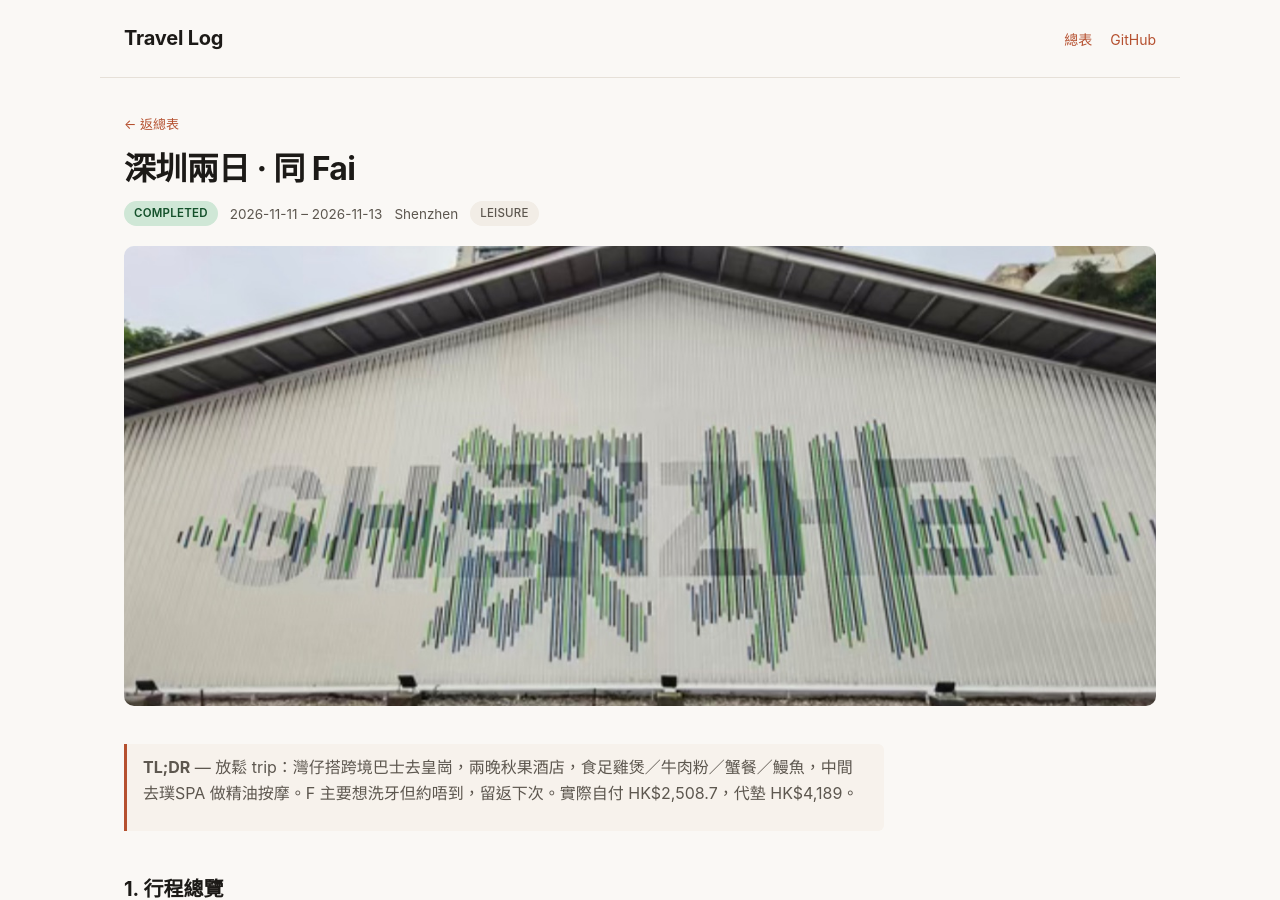
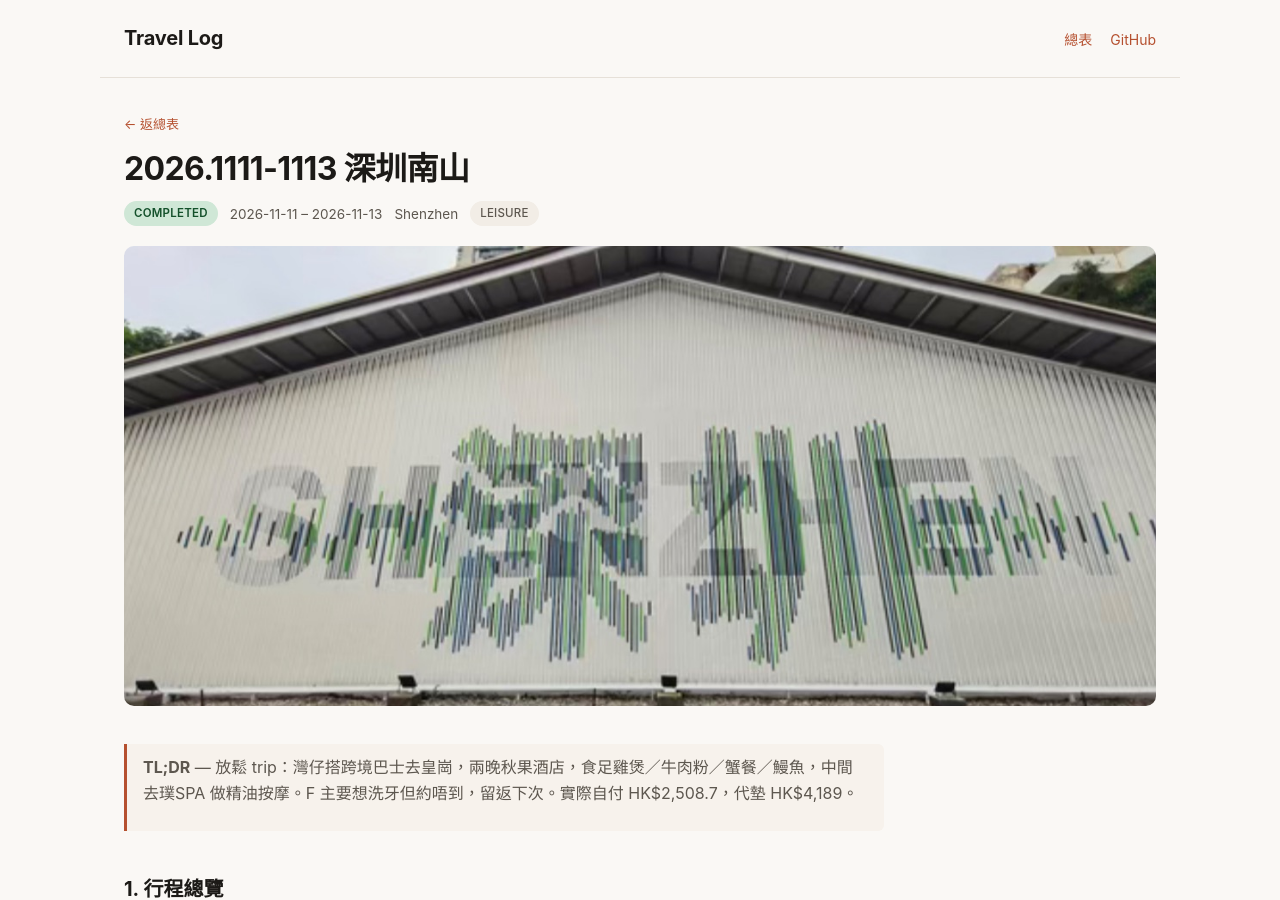
Before and after one commit to Karinatkl/travel-log, a Jekyll site: the page built from trips/2026-11-shenzhen.md, in a window 1280 px wide and 900 px high. Built offline with Jekyll 4.4.1, drawn with Linux system fonts in a browser that asks for light colours.

Commit message:
data(2026-11-shenzhen): retitle to 2026.1111-1113 深圳南山 per new naming convention
site: adopt YYYY.MMDD-MMDD 地點 title format in template

```diff
--- a/_data/trips.csv
+++ b/_data/trips.csv
@@ -1,2 +1,2 @@
 trip_id,title_zh,title_en,trip_type,country,city,start_date,end_date,nights,status,companions,transport_in,transport_out,accommodation,budget_hkd,spent_hkd,photo_count,video_count,youtube_url,detail_path,last_updated
-2026-11-shenzhen,深圳兩日 · 同 Fai,Shenzhen with Fai,LEISURE,China,Shenzhen,2026-11-11,2026-11-13,2,COMPLETED,WITH:Fai / 黑Sir（一餐）,灣仔→皇崗跨境巴士,港鐵,秋果酒店 雍米大床房（2晚）,,2508.7,8,0,,trips/2026-11-shenzhen.md,2026-11-13
+2026-11-shenzhen,2026.1111-1113 深圳南山,2026.1111-1113 Shenzhen Nanshan,LEISURE,China,Shenzhen,2026-11-11,2026-11-13,2,COMPLETED,WITH:Fai / 黑Sir（一餐）,灣仔→皇崗跨境巴士,港鐵,秋果酒店 雍米大床房（2晚）,,2508.7,8,0,,trips/2026-11-shenzhen.md,2026-11-13
--- a/trips/2026-11-shenzhen.md
+++ b/trips/2026-11-shenzhen.md
@@ -1,8 +1,8 @@
 ---
 layout: trip
 trip_id: 2026-11-shenzhen
-title: 深圳兩日 · 同 Fai
-title_en: Shenzhen with Fai
+title: 2026.1111-1113 深圳南山
+title_en: 2026.1111-1113 Shenzhen Nanshan
 cover: /photos/2026-11-shenzhen/cover.jpg
 status: COMPLETED
 start_date: 2026-11-11
```
Also changed, not shown: templates/trip-template.md (+2 -2 lines), README.md.
